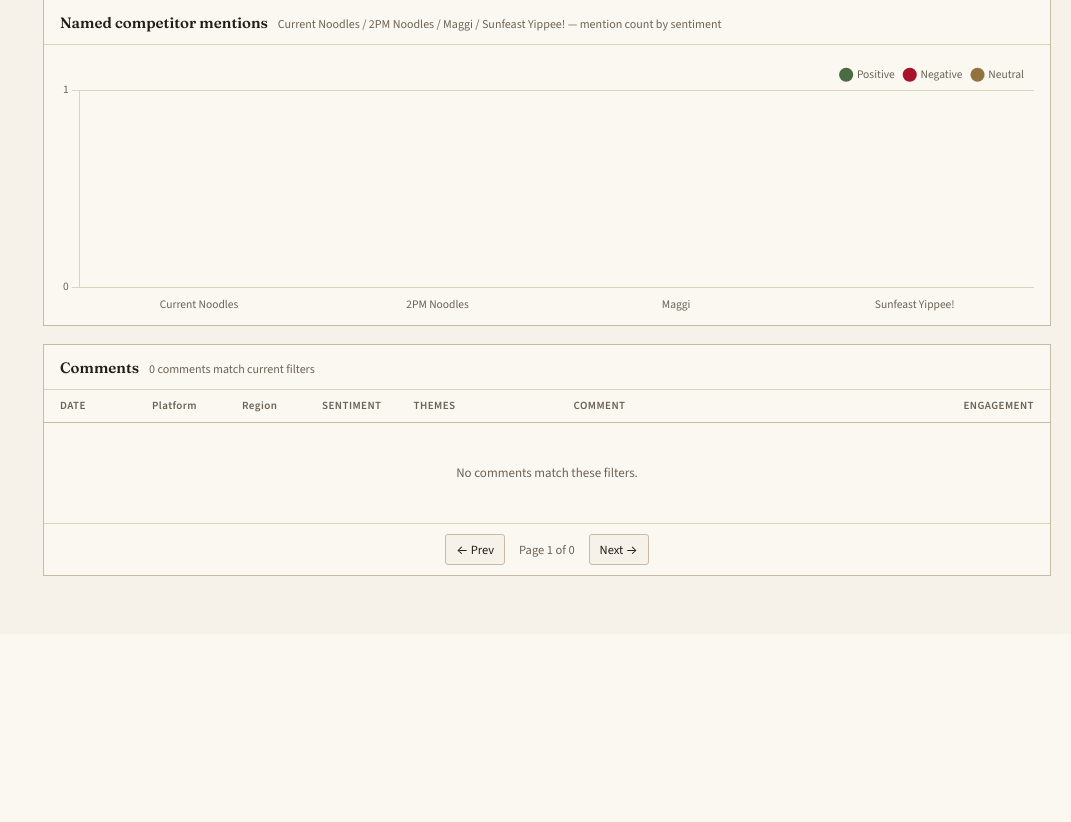
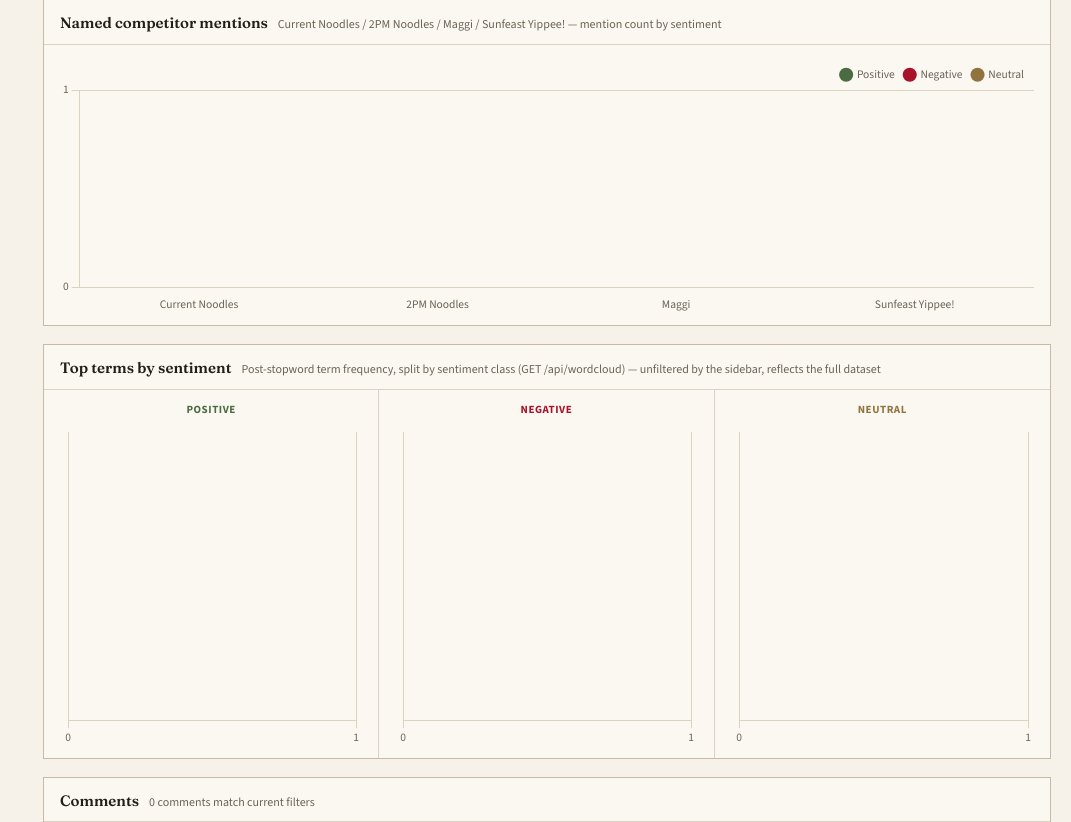
Before and after one commit to Shadow-Pranav/CG_Foods_Sentimental_Analysis, a FastAPI app: page / in a window 1280 px wide. Shown: the part 1585-2407 px from the top of the page, without its empty margins (209-1280 px from the left). Before the commit the page ends 2161 px from the top, so only its background shows below. Run offline with FastAPI, Linux system fonts and the light colour scheme; data that the repository does not hold is empty.

Commit message:
Render word-cloud term frequency on the dashboard (step 7)
GET /api/wordcloud was already returning real per-sentiment term-frequency
data but had zero references in dashboard.js. Added a "Top terms by
sentiment" panel with three ranked horizontal-bar charts (positive/
negative/neutral), reusing Chart.js rather than pulling in a dedicated
word-cloud layout library -- consistent with the project's no-extra-JS-
dependencies constraint and the existing chart visual style.

Updated README to correct the now-outdated "not rendered in the dashboard
UI" note.

```diff
--- a/app/static/css/style.css
+++ b/app/static/css/style.css
@@ -314,6 +314,28 @@
 .chart-wrap-tall { height: 320px; }
 .chart-wrap-medium { height: 280px; }
 .chart-wrap-small { height: 150px; }
+.chart-wrap-terms { height: 340px; }
+
+.wordcloud-charts {
+  display: grid;
+  grid-template-columns: repeat(3, 1fr);
+}
+.wordcloud-cell {
+  border-right: 1px solid var(--color-border);
+}
+.wordcloud-cell:last-child { border-right: none; }
+.wordcloud-heading {
+  font-family: var(--font-body);
+  font-size: 11px;
+  font-weight: 700;
+  text-transform: uppercase;
+  letter-spacing: 0.05em;
+  text-align: center;
+  margin: 12px 0 0;
+}
+.wordcloud-heading.sentiment-positive { color: var(--color-positive); }
+.wordcloud-heading.sentiment-negative { color: var(--color-negative); }
+.wordcloud-heading.sentiment-neutral { color: var(--color-neutral); }
 
 .platform-charts {
   display: grid;
@@ -420,6 +442,8 @@
   .kpi-row { grid-template-columns: repeat(2, 1fr); }
   .platform-charts { grid-template-columns: 1fr; }
   .platform-chart-cell { border-right: none; border-bottom: 1px solid var(--color-border); }
+  .wordcloud-charts { grid-template-columns: 1fr; }
+  .wordcloud-cell { border-right: none; border-bottom: 1px solid var(--color-border); }
   .layout { flex-direction: column; }
   .sidebar { width: 100%; flex: none; min-height: 0; }
 }
--- a/app/static/js/dashboard.js
+++ b/app/static/js/dashboard.js
@@ -154,6 +154,7 @@
       refreshAll();
       refreshRegionComparison(); // unfiltered/static, so only needs loading once
       refreshEventAnalysis(); // ditto
+      refreshWordcloud(); // ditto -- analyze.py's precomputed term frequency, not filter-aware
     });
   }
 
@@ -385,6 +386,58 @@
     });
   }
 
+  const TERM_CHART_TOP_N = 12;
+
+  function refreshWordcloud() {
+    return fetchJSON("/api/wordcloud").then((data) => {
+      renderTermChart("positive", data.positive);
+      renderTermChart("negative", data.negative);
+      renderTermChart("neutral", data.neutral);
+    });
+  }
+
+  function renderTermChart(sentiment, terms) {
+    const elId = `chart-terms-${sentiment}`;
+    const el = document.getElementById(elId);
+    if (!el) return;
+
+    // Already sorted desc by pipeline/analyze.py; take the top N and
+    // reverse so the highest-frequency term renders at the top of the
+    // horizontal bar chart (Chart.js draws category axis bottom-up).
+    const top = terms.slice(0, TERM_CHART_TOP_N).reverse();
+    const labels = top.map((t) => t.term);
+    const counts = top.map((t) => t.count);
+    const color = COLORS[sentiment];
+
+    if (charts[`terms_${sentiment}`]) {
+      charts[`terms_${sentiment}`].data.labels = labels;
+      charts[`terms_${sentiment}`].data.datasets[0].data = counts;
+      charts[`terms_${sentiment}`].update();
+      return;
+    }
+
+    charts[`terms_${sentiment}`] = new Chart(el.getContext("2d"), {
+      type: "bar",
+      data: {
+        labels,
+        datasets: [{ data: counts, backgroundColor: color, barThickness: 12 }],
+      },
+      options: {
+        indexAxis: "y",
+        responsive: true,
+        maintainAspectRatio: false,
+        scales: {
+          x: { beginAtZero: true, ticks: { precision: 0 }, grid: { color: COLORS.border } },
+          y: { grid: { display: false } },
+        },
+        plugins: {
+          legend: { display: false },
+          tooltip: { backgroundColor: COLORS.text, titleColor: "#F6F1E9", bodyColor: "#F6F1E9" },
+        },
+      },
+    });
+  }
+
   function refreshThemes() {
     return fetchJSON(`/api/themes?${buildParams()}`).then((data) => {
       renderSentimentBarChart(
--- a/app/templates/dashboard.html
+++ b/app/templates/dashboard.html
@@ -199,6 +199,27 @@
       </div>
     </section>
 
+    <section class="panel" id="wordcloud-panel">
+      <div class="panel-header">
+        <h2>Top terms by sentiment</h2>
+        <span class="panel-sub">Post-stopword term frequency, split by sentiment class (GET /api/wordcloud) &mdash; unfiltered by the sidebar, reflects the full dataset</span>
+      </div>
+      <div class="wordcloud-charts">
+        <div class="wordcloud-cell">
+          <h3 class="wordcloud-heading sentiment-positive">Positive</h3>
+          <div class="chart-wrap chart-wrap-terms"><canvas id="chart-terms-positive"></canvas></div>
+        </div>
+        <div class="wordcloud-cell">
+          <h3 class="wordcloud-heading sentiment-negative">Negative</h3>
+          <div class="chart-wrap chart-wrap-terms"><canvas id="chart-terms-negative"></canvas></div>
+        </div>
+        <div class="wordcloud-cell">
+          <h3 class="wordcloud-heading sentiment-neutral">Neutral</h3>
+          <div class="chart-wrap chart-wrap-terms"><canvas id="chart-terms-neutral"></canvas></div>
+        </div>
+      </div>
+    </section>
+
     <section class="panel" id="table-panel">
       <div class="panel-header">
         <h2>Comments</h2>
```
Also changed, not shown: README.md.
